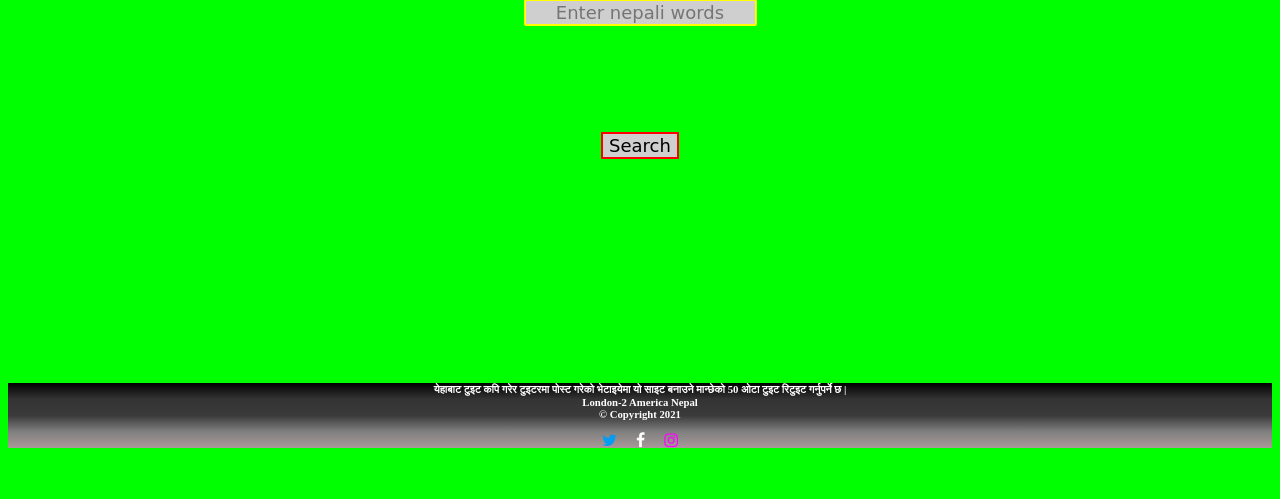
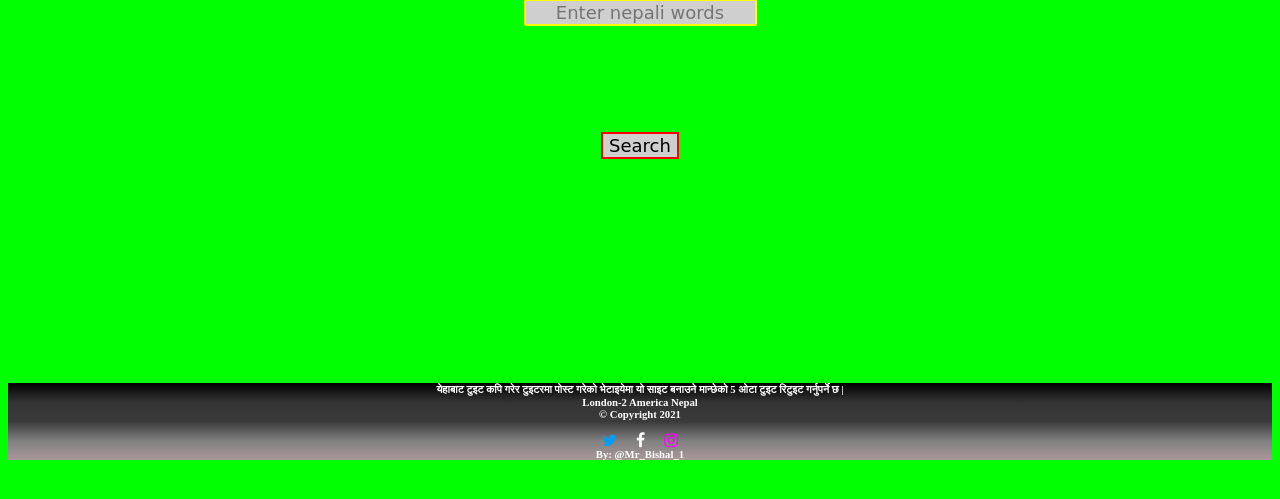
Before and after one commit to tMB3114/twitter_tweets, a Flask app: page / in a window 1280 px wide. Shown: the part 171-670 px from the top of the page. Run offline with Flask 2, Linux system fonts and the light colour scheme.

Commit message:
Update home.html

```diff
--- a/templates/home.html
+++ b/templates/home.html
@@ -110,14 +110,14 @@ button:active{
 </center>
 
 <div class='footer' >
-    <h6> येहाबाट टुइट कपि गरेर टुइटरमा पोस्ट गरेको भेटाइयेमा यो साइट बनाउने मान्छेको 50 ओटा टुइट रिटुइट गर्नुपर्ने छ | <br>
+    <h6> येहाबाट टुइट कपि गरेर टुइटरमा पोस्ट गरेको भेटाइयेमा यो साइट बनाउने मान्छेको 5 ओटा टुइट रिटुइट गर्नुपर्ने छ | <br>
         London-2 America Nepal <br>
         &copy; Copyright 2021
         <br><br>
-        <a href="#" class="fa fa-twitter" style="text-decoration:none; font-size: medium;  color:rgb(2, 156, 245)"></a>
+        <a href="" class="fa fa-twitter" style="text-decoration:none; font-size: medium;  color:rgb(2, 156, 245)"></a>
         <a href="#" class="fa fa-facebook" style="text-decoration:none;font-size: medium;padding-left: 1.3%;color: white;"></a>
         <a href="#" class="fa fa-instagram" style="text-decoration:none;font-size: medium;padding-left: 1.3%;color: magenta;"></a>
-
+<br>By: <b>@Mr_Bishal_1 </b>
     </h6>
 </div>
 
```
